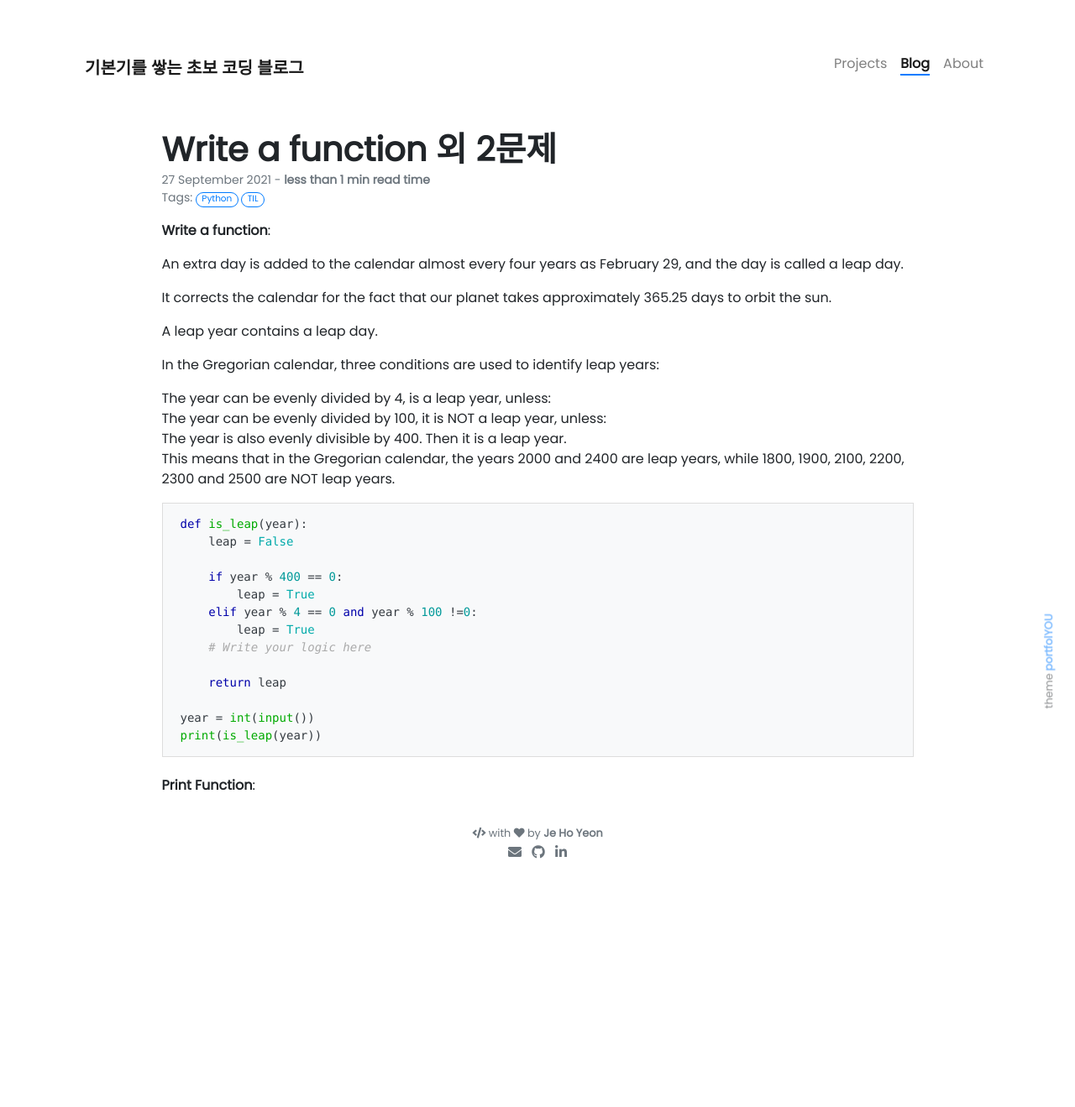
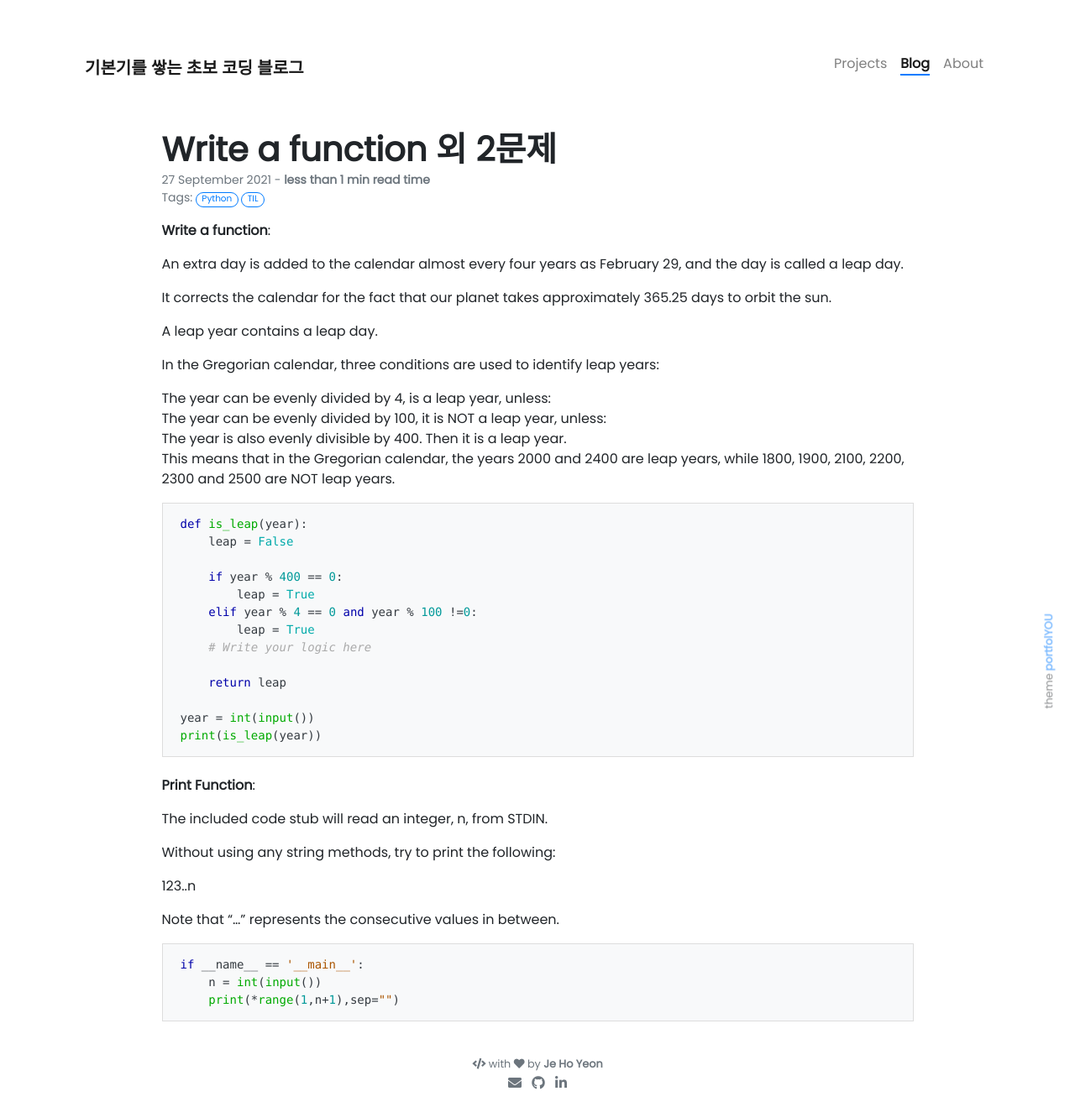
Before and after one commit to jyeon94/jyeon94.github.io, a Jekyll site: the page built from _posts/2021-09-27-Python.md, in a window 1280 px wide. Shown: the whole page at 84% size. Built offline with Jekyll 4.4.1, drawn with Linux system fonts in a browser that asks for light colours; nearby versions of some CDN libraries; our own code applies the rules of GitHub Pages for plain Markdown files; before the commit the page ends 1044 px from its top, so only the background shows below that.

Commit message:
Update 2021-09-27-Python.md

````diff
--- a/_posts/2021-09-27-Python.md
+++ b/_posts/2021-09-27-Python.md
@@ -37,3 +37,17 @@ print(is_leap(year))
 ```
 
 **Print Function**: <br/>
+
+The included code stub will read an integer, n, from STDIN.<br/>
+
+Without using any string methods, try to print the following: <br/>
+
+123..n <br/>
+
+Note that "..." represents the consecutive values in between. <br/>
+
+```python
+if __name__ == '__main__':
+    n = int(input())
+    print(*range(1,n+1),sep="")
+```
````
